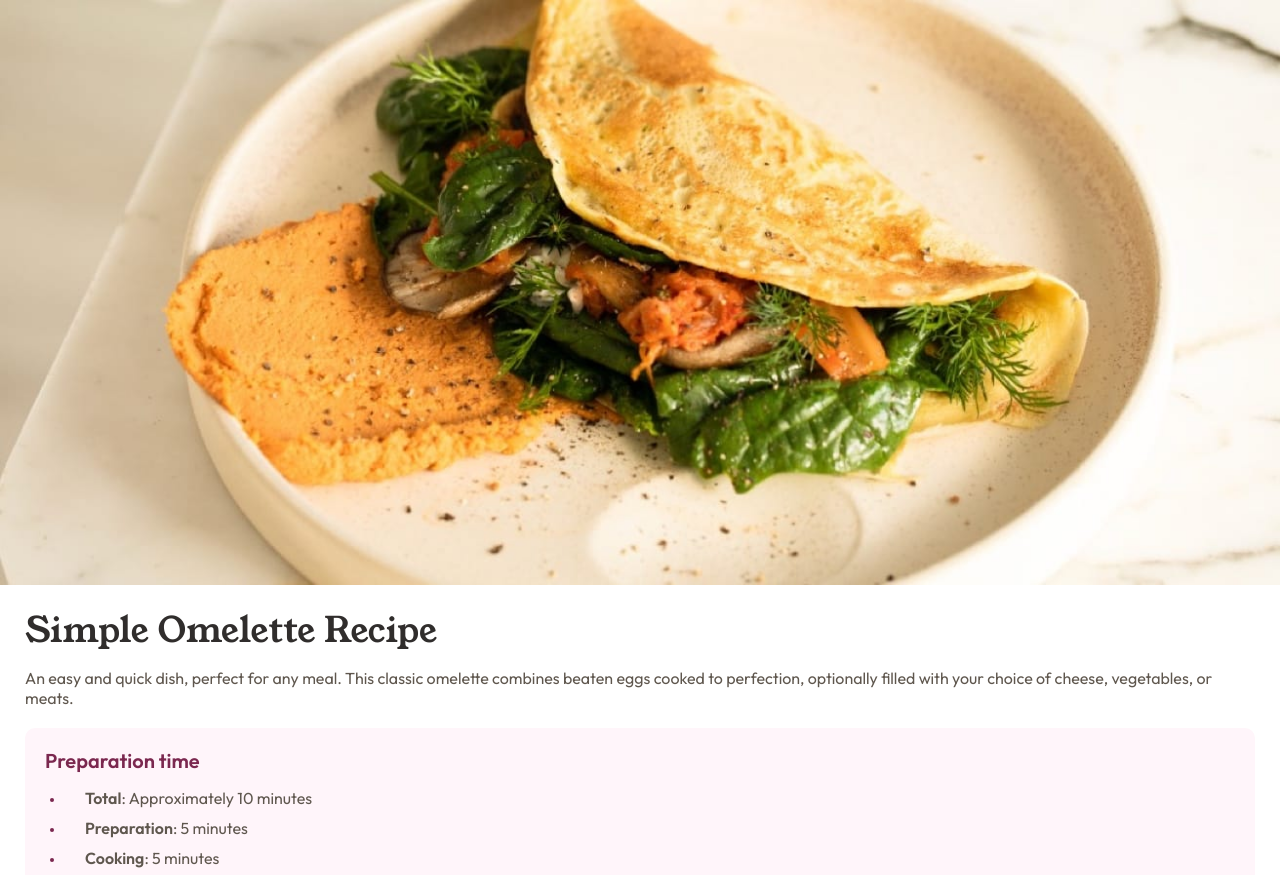
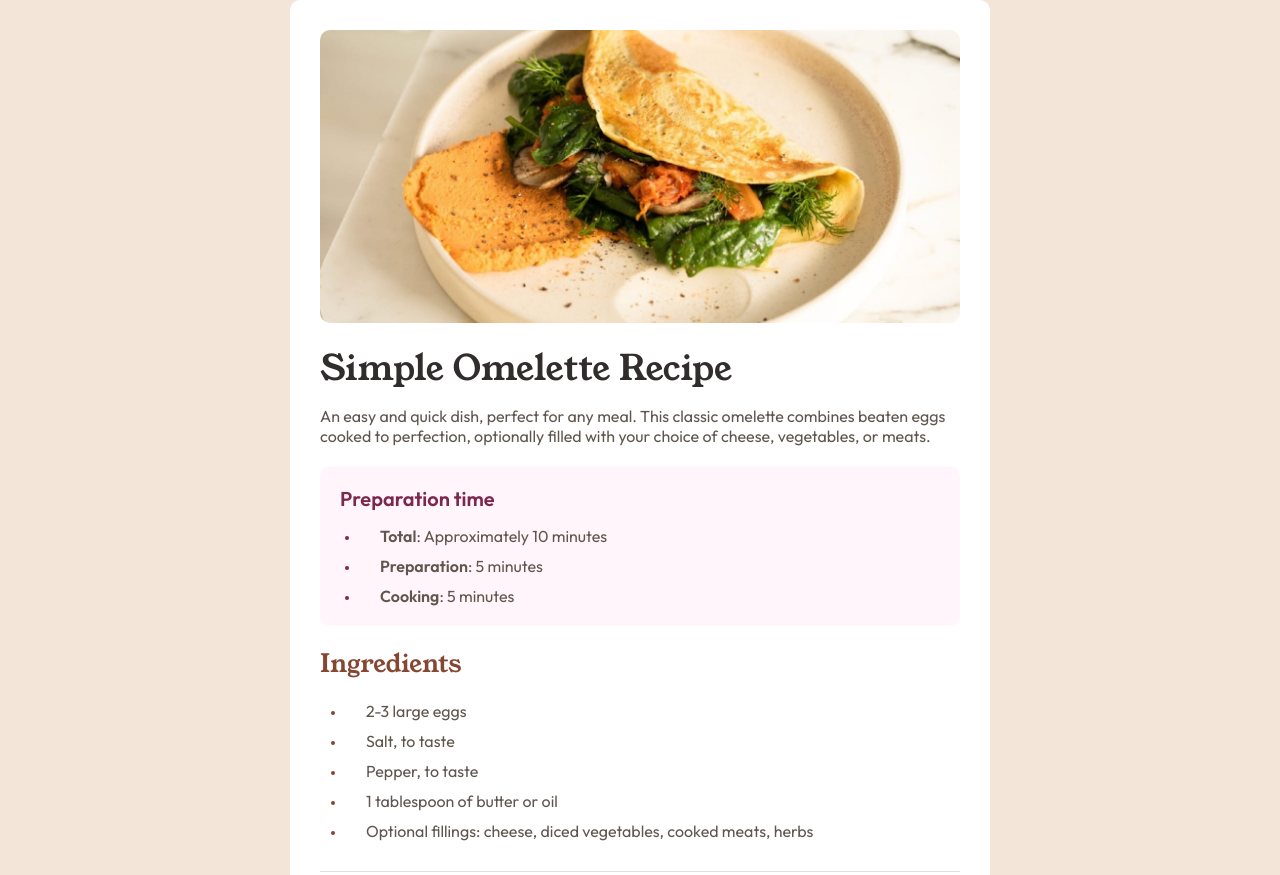
Before and after one commit to wilmerandres25/recipe-page, a plain HTML site: page index.html in a window 1280 px wide. Shown: the top 875 px of the page. Drawn offline with Linux system fonts and the light colour scheme.

Commit message:
Add desktop workflow styles to Recipe Page
Has been added the desktop workflow style of the recipe
page to complete the Frontend Mentor challenge.

```diff
--- a/style.css
+++ b/style.css
@@ -211,3 +211,29 @@ html {
 .recipe-nutrition .last {
     border-bottom: 0;
 }
+
+@media (min-width: 700px) {
+    body {
+        display: flex;
+        min-height: 100vh;
+        background-color: var(--Eggshell);
+        justify-content: center;
+        align-items: center;
+    }
+
+    .recipe-page {
+        width: 700px;
+        padding: 30px;
+        border-radius: 10px;
+    }
+
+    .recipe-photo {
+        border-radius: 10px;
+    }
+
+    .recipe-info {
+        padding-left: 0;
+        padding-right: 0;
+        padding-bottom: 0;
+    }
+}
```
